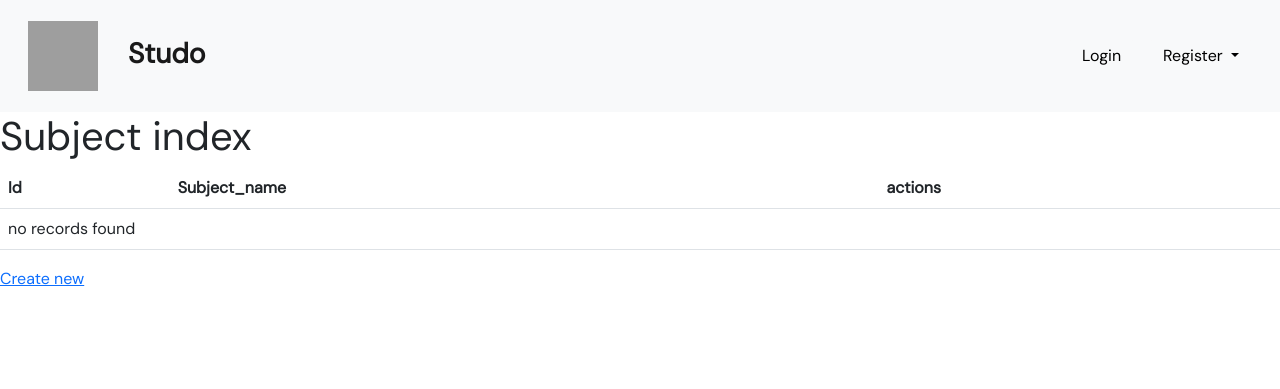
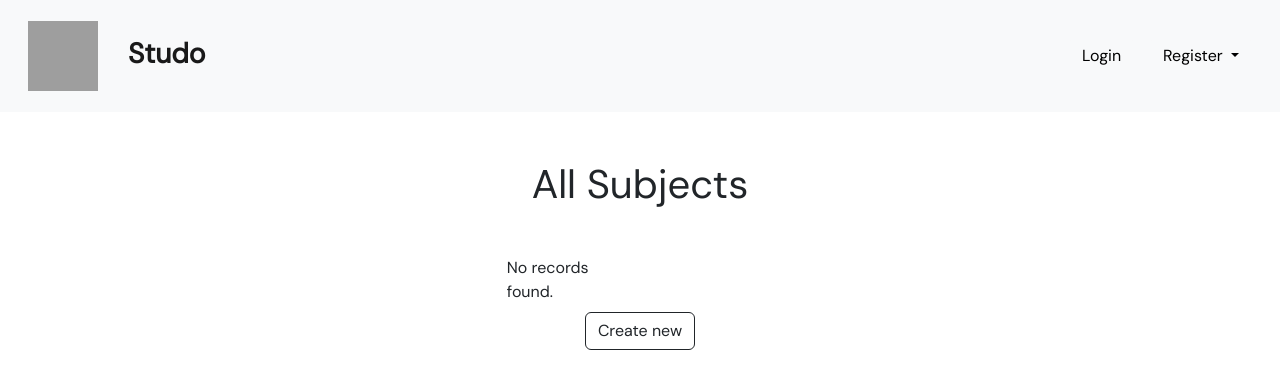
Before and after one commit to iamwahida/Project5-G4, a Symfony app: template templates/subject/index.html.twig in a window 1280 px wide. Shown: the top 389 px of the page. Run offline with Twig, Linux system fonts and the light colour scheme; the template is opened without the code that fills it, so the values that code supplies are empty; style sheets or scripts are compiled from the project's sources; some libraries are stand-ins or nearby versions; grey boxes are pictures that could not be loaded.

Commit message:
designed subject crud

```diff
--- a/templates/subject/_delete_form.html.twig
+++ b/templates/subject/_delete_form.html.twig
@@ -1,4 +1,4 @@
 <form method="post" action="{{ path('app_subject_delete', {'id': subject.id}) }}" onsubmit="return confirm('Are you sure you want to delete this item?');">
     <input type="hidden" name="_token" value="{{ csrf_token('delete' ~ subject.id) }}">
-    <button class="btn">Delete</button>
+    <button class="btn btn-outline-dark" class="card-link btn" role="button">Delete</button>
 </form>
--- a/templates/subject/_form.html.twig
+++ b/templates/subject/_form.html.twig
@@ -1,4 +1,4 @@
 {{ form_start(form) }}
     {{ form_widget(form) }}
-    <button class="btn">{{ button_label|default('Save') }}</button>
+    <button class="btn btn-outline-dark mt-2">{{ button_label|default('Save') }}</button>
 {{ form_end(form) }}
--- a/templates/subject/index.html.twig
+++ b/templates/subject/index.html.twig
@@ -3,33 +3,31 @@
 {% block title %}Subject index{% endblock %}
 
 {% block body %}
-    <h1>Subject index</h1>
+    <h1 class="text-center mt-5 mb-5">All Subjects</h1>
 
-    <table class="table">
-        <thead>
-            <tr>
-                <th>Id</th>
-                <th>Subject_name</th>
-                <th>actions</th>
-            </tr>
-        </thead>
-        <tbody>
-        {% for subject in subjects %}
-            <tr>
-                <td>{{ subject.id }}</td>
-                <td>{{ subject.subjectName }}</td>
-                <td>
-                    <a href="{{ path('app_subject_show', {'id': subject.id}) }}">show</a>
-                    <a href="{{ path('app_subject_edit', {'id': subject.id}) }}">edit</a>
-                </td>
-            </tr>
-        {% else %}
-            <tr>
-                <td colspan="3">no records found</td>
-            </tr>
-        {% endfor %}
-        </tbody>
-    </table>
+    <div class="container d-flex justify-content-center">
+    <div class="row">
+        <div class="col-sm-6">
+            {% for subject in subjects %}
+            <div class="card border-dark mb-3 shadow-sm p-3 mb-5 bg-body rounded" style="width: 18rem;">
+                <div class="card-header fw-bold">{{ subject.subjectName }}</div>
+                <div class="card-body">
+                  {# <h6 class="card-subtitle mb-2 text-muted">{{ subject.id }}</h6> #}
 
-    <a href="{{ path('app_subject_new') }}">Create new</a>
+                        <a style="background-color: rgb(241, 158, 158);" href="{{ path('app_subject_show', {'id': subject.id}) }}" class="card-link btn" role="button">Details</a>
+                   <br><br>
+                        <a style="background-color: rgb(116, 200, 221);"  href="{{ path('app_subject_edit', {'id': subject.id}) }}" class="card-link btn " role="button">Edit</a>
+                </div>
+                {% else %}
+                <div>No records found.</div>
+                {% endfor %}
+              </div>
+              <div class="container d-flex justify-content-center">
+                <a class="card-link btn btn-outline-dark mt-2" role="button"
+                 href="{{ path('app_subject_new') }}">Create new</a>
+                </div>
+        </div>
+    </div>
+</div>
+
 {% endblock %}
```
Also changed, not shown: templates/subject/edit.html.twig (+5 -5 lines), templates/subject/new.html.twig (+5 -2 lines), templates/subject/show.html.twig (+21 -17 lines), public/styling/style.scss (line endings or trailing spaces).
